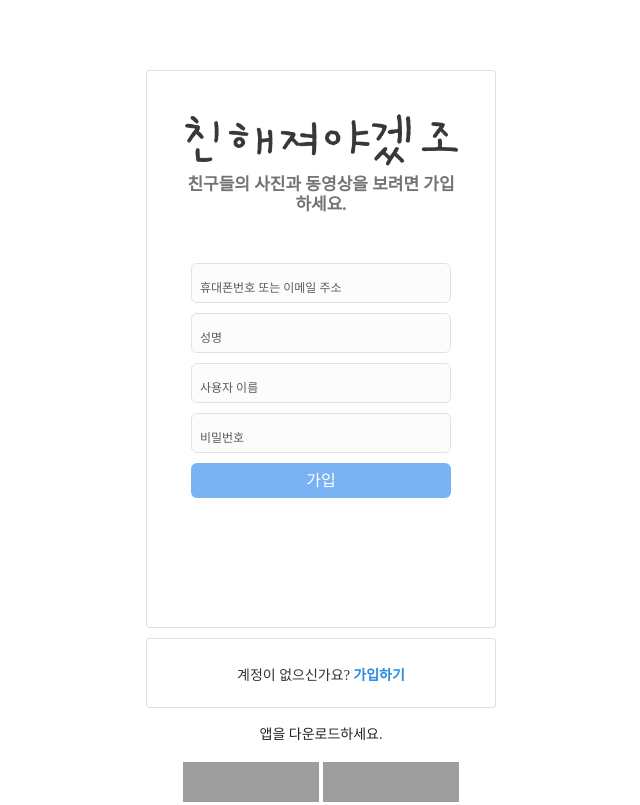
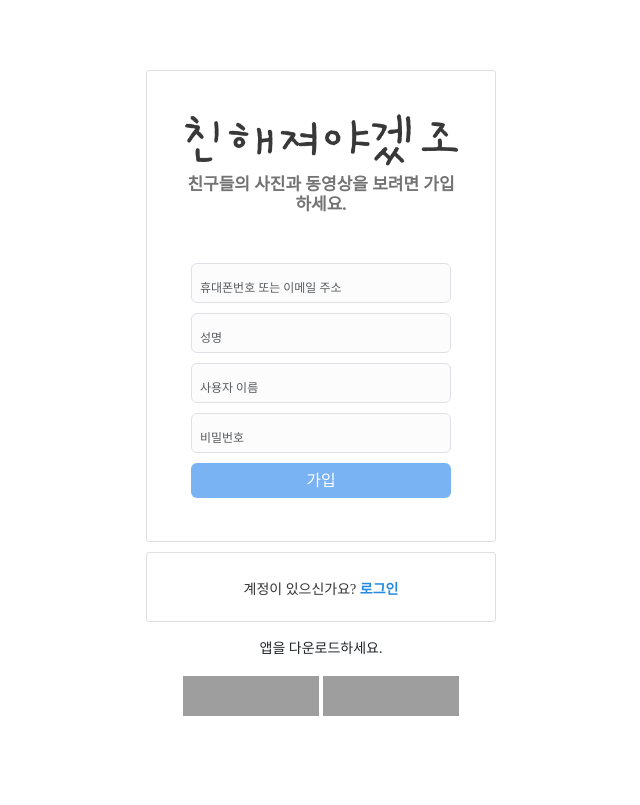
Before and after one commit to badajinsee/KDT_semiproject2, a Django app: page /accounts/signup/ in a window 1280 px wide. Shown: the whole page, without its empty margins (319-959 px from the left). After the commit the page ends 716 px from the top, so only its background shows below. Run offline with Django 3.2, Linux system fonts and the light colour scheme; some web fonts are replaced; grey boxes are pictures that could not be loaded.

Commit message:
[UPDATE]

```diff
--- a/accounts/static/css/join.css
+++ b/accounts/static/css/join.css
@@ -35,7 +35,7 @@
   flex-direction: column;
   align-items: center;
   width: 350px;
-  height: 558px;
+  height: 472px;
   /*  */
   padding: 10px auto;
   border: 1px solid #dfdfdf;
--- a/accounts/templates/accounts/profile.html
+++ b/accounts/templates/accounts/profile.html
@@ -111,7 +111,8 @@
     <!-- 이미지 -->
     <div class="image_coll">
       <ul class="row">
-        {% for post in person.post_set.all %}
+        <!-- 여기 수정 -->
+        {% for post in posts%}
         <li class="col-md-4">
           {% if post.post_images.first.image.url %}
           <button
--- a/accounts/templates/accounts/signup.html
+++ b/accounts/templates/accounts/signup.html
@@ -37,8 +37,8 @@
 
     <!-- 회원가입 링크 연결 -->
     <div class="haveAccount">
-      <p>계정이 없으신가요?
-        <a href="#" class="noneunderline">가입하기</a>
+      <p>계정이 있으신가요?
+        <a href="{% url 'accounts:login'%}" class="noneunderline">로그인</a>
       </p>
     </div>
 
--- a/accounts/views.py
+++ b/accounts/views.py
@@ -87,8 +87,10 @@ def edit(request):
 def profile(request, username):
     User = get_user_model()
     person = User.objects.get(username=username)
+    posts = person.post_set.all().order_by('-created_at')
     context = {
         'person': person,
+        'posts':posts,
     }
     return render(request, 'accounts/profile.html', context)
 
```
